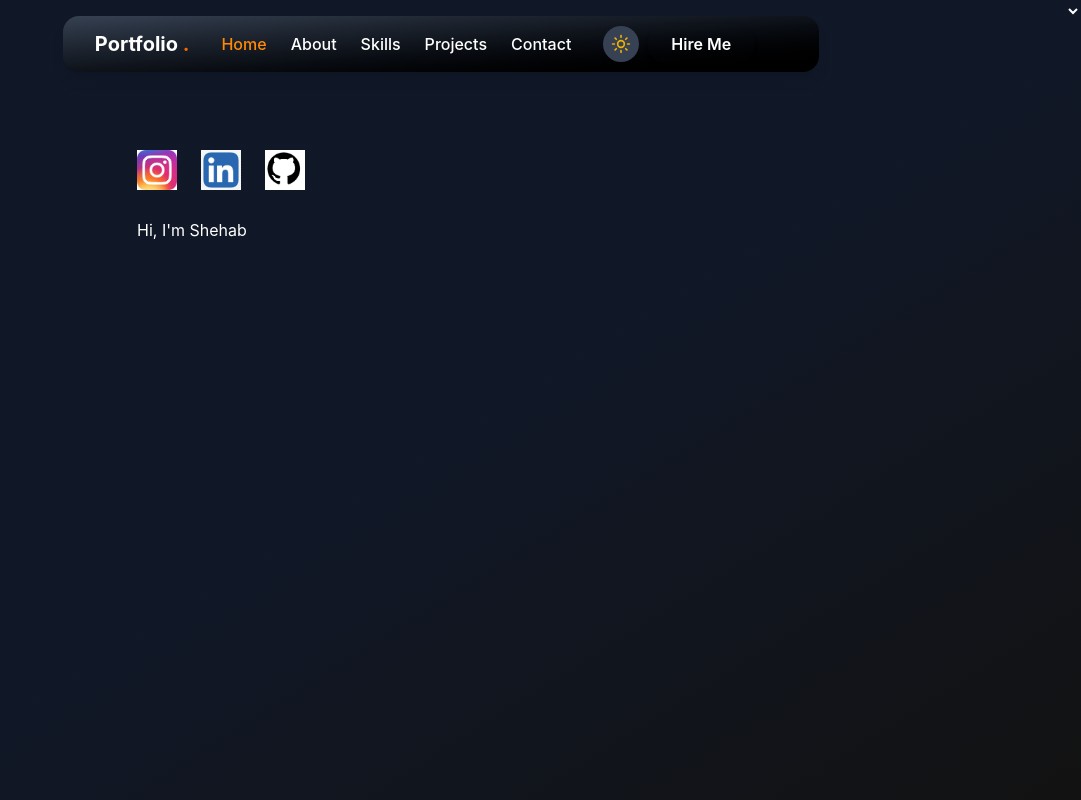
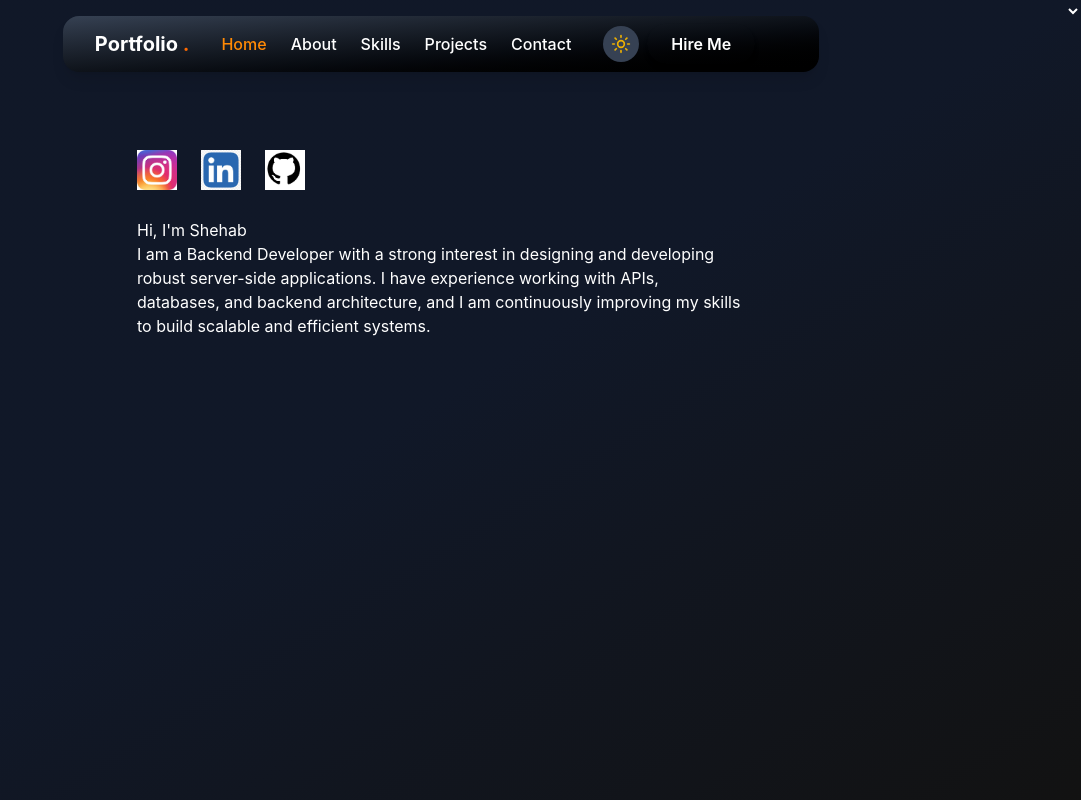
Before and after one commit to shehabuddin380/portfolio-website, a React (Vite) app: page / in a window 1280 px wide. Shown: the whole page, without its empty margins (199-1280 px from the left). Built offline with nearby package versions, Linux system fonts and the light colour scheme.

Commit message:
add portfolio descriptions

```diff
--- a/src/components/Hero.jsx
+++ b/src/components/Hero.jsx
@@ -54,7 +54,7 @@ const Hero = ({darkMode}) =>{
                             Hi, I'm Shehab
                         </h1>
                         <p>
-
+                            I am a Backend Developer with a strong interest in designing and developing robust server-side applications. I have experience working with APIs, databases, and backend architecture, and I am continuously improving my skills to build scalable and efficient systems.
                         </p>
                     </div>
                 </div>
```
